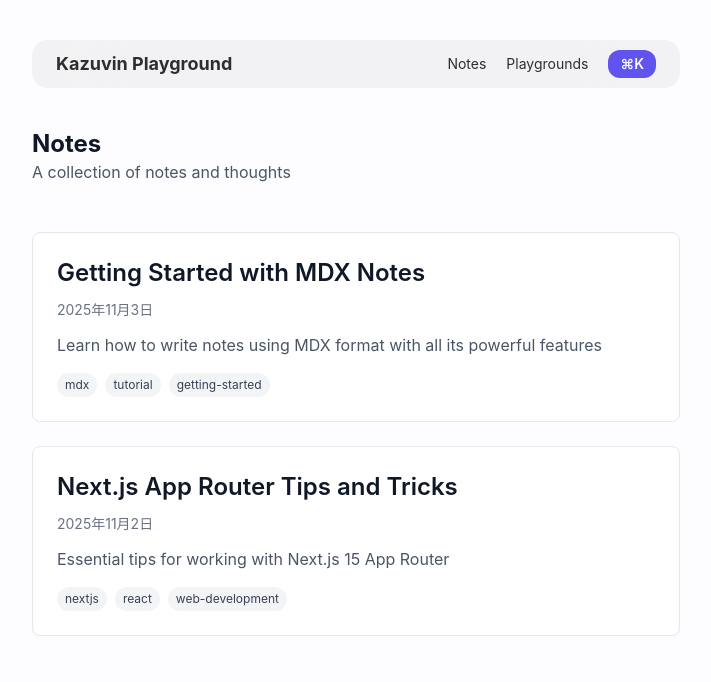
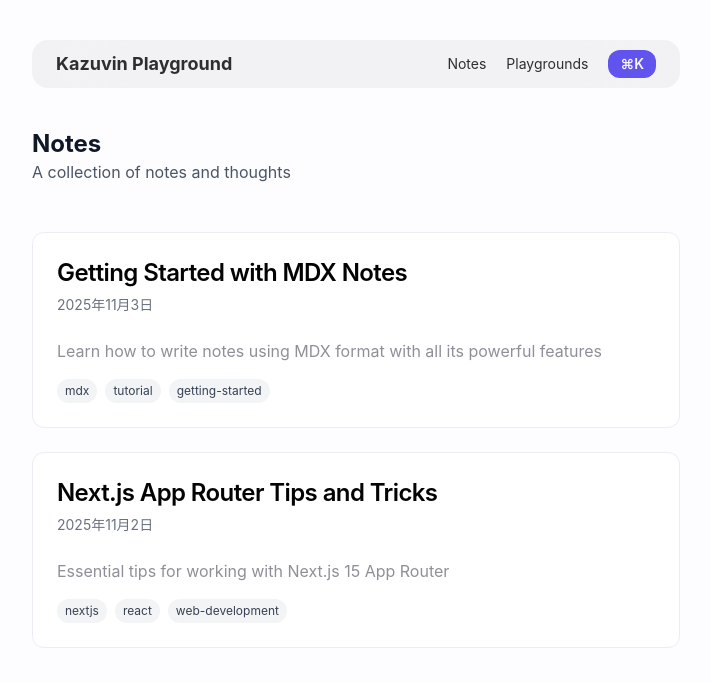
Before and after one commit to kazuvin/kazuvin-playground, a Next.js app: page /notes in a window 1280 px wide. Shown: the top 682 px of the page, without its empty margins (284-995 px from the left). Built offline with nearby package versions, Linux system fonts and the light colour scheme.

Commit message:
fix: card

```diff
--- a/app/components/notes/note-card/note-card.tsx
+++ b/app/components/notes/note-card/note-card.tsx
@@ -1,6 +1,13 @@
 import Link from "next/link";
 import type { NoteWithMetadata } from "@/lib/notes";
 import { formatDate } from "@/lib/utils";
+import {
+  Card,
+  CardHeader,
+  CardTitle,
+  CardDescription,
+  CardContent,
+} from "@/app/components/ui";
 
 interface NoteCardProps {
   note: NoteWithMetadata;
@@ -10,24 +17,24 @@ export function NoteCard({ note }: NoteCardProps) {
   const formattedDate = formatDate(note.metadata.date, "ja-JP");
 
   return (
-    <Link
-      href={`/notes/${note.slug}`}
-      className="block rounded-lg border border-gray-200 bg-white p-6 transition-colors hover:border-gray-300 dark:border-gray-700 dark:bg-gray-800 dark:hover:border-gray-600"
-    >
-      <article>
-        <h2 className="mb-2 text-2xl font-semibold text-gray-900 dark:text-gray-100">
-          {note.metadata.title}
-        </h2>
+    <Link href={`/notes/${note.slug}`} className="block">
+      <Card className="transition-colors hover:border-gray-300 dark:hover:border-gray-600">
+        <CardHeader>
+          <CardTitle className="text-2xl">{note.metadata.title}</CardTitle>
           <time
             dateTime={note.metadata.date}
             className="text-sm text-gray-500 dark:text-gray-400"
           >
             {formattedDate}
           </time>
+        </CardHeader>
+        {(note.metadata.description ||
+          (note.metadata.tags && note.metadata.tags.length > 0)) && (
+          <CardContent>
             {note.metadata.description && (
-          <p className="mt-3 text-gray-600 dark:text-gray-300">
+              <CardDescription className="text-base">
                 {note.metadata.description}
-          </p>
+              </CardDescription>
             )}
             {note.metadata.tags && note.metadata.tags.length > 0 && (
               <div className="mt-4 flex flex-wrap gap-2">
@@ -41,7 +48,9 @@ export function NoteCard({ note }: NoteCardProps) {
                 ))}
               </div>
             )}
-      </article>
+          </CardContent>
+        )}
+      </Card>
     </Link>
   );
 }
--- a/app/components/ui/card/card.tsx
+++ b/app/components/ui/card/card.tsx
@@ -7,7 +7,7 @@ function Card({ className, ...props }: CardProps) {
   return (
     <div
       className={cn(
-        "bg-card text-card-foreground border-border rounded-xl border shadow",
+        "bg-card text-card-foreground border-border rounded-xl border",
         className
       )}
       {...props}
--- a/app/components/ui/index.ts
+++ b/app/components/ui/index.ts
@@ -1,4 +1,5 @@
 export * from "./button";
+export * from "./card";
 export * from "./command";
 export * from "./dialog";
 export * from "./timeline";
```
Lines whose indentation alone changed are shown as unchanged.
